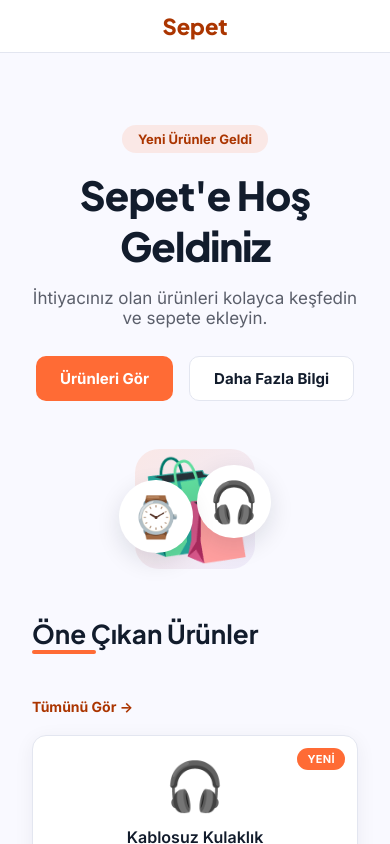
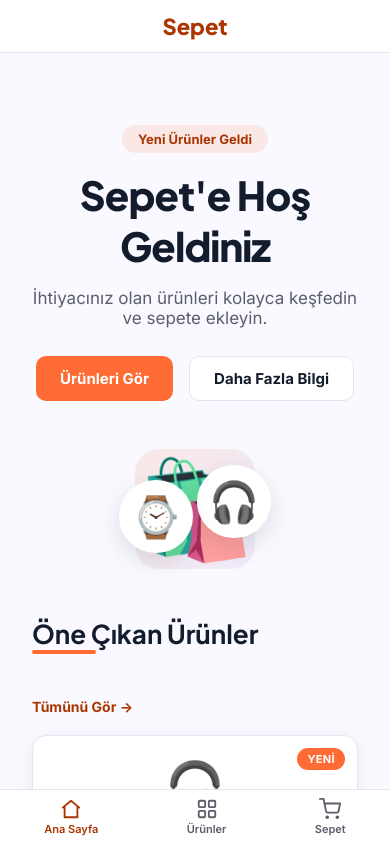
Before and after one commit to ferdikorkut/sepet, a React (Vite) app: page / in a window 390 px wide. Shown: the top 844 px of the page. Built offline with nearby package versions, Linux system fonts and the light colour scheme.

Commit message:
feat: add mobile bottom navigation

```diff
--- a/src/components/Layout.jsx
+++ b/src/components/Layout.jsx
@@ -1,6 +1,7 @@
 import { Outlet } from 'react-router-dom';
 import Header from './Header.jsx';
 import Footer from './Footer.jsx';
+import MobileNav from './MobileNav.jsx';
 
 export default function Layout() {
   return (
@@ -10,6 +11,7 @@ export default function Layout() {
         <Outlet />
       </main>
       <Footer />
+      <MobileNav />
     </>
   );
 }
--- /dev/null
+++ b/src/components/MobileNav.jsx
@@ -0,0 +1,27 @@
+import { NavLink } from 'react-router-dom';
+import { useCart } from '../hooks/useCart.js';
+import { CartIcon, GridIcon, HomeIcon } from './icons.jsx';
+
+export default function MobileNav() {
+  const { totalItems } = useCart();
+
+  return (
+    <nav className="mobile-nav">
+      <NavLink to="/" end className="mobile-nav-link">
+        <HomeIcon className="mobile-nav-icon" />
+        <span>Ana Sayfa</span>
+      </NavLink>
+      <NavLink to="/urunler" className="mobile-nav-link">
+        <GridIcon className="mobile-nav-icon" />
+        <span>Ürünler</span>
+      </NavLink>
+      <NavLink to="/sepet" className="mobile-nav-link">
+        <span className="cart-icon-wrap">
+          <CartIcon className="mobile-nav-icon" />
+          {totalItems > 0 && <span className="cart-badge">{totalItems}</span>}
+        </span>
+        <span>Sepet</span>
+      </NavLink>
+    </nav>
+  );
+}
```
